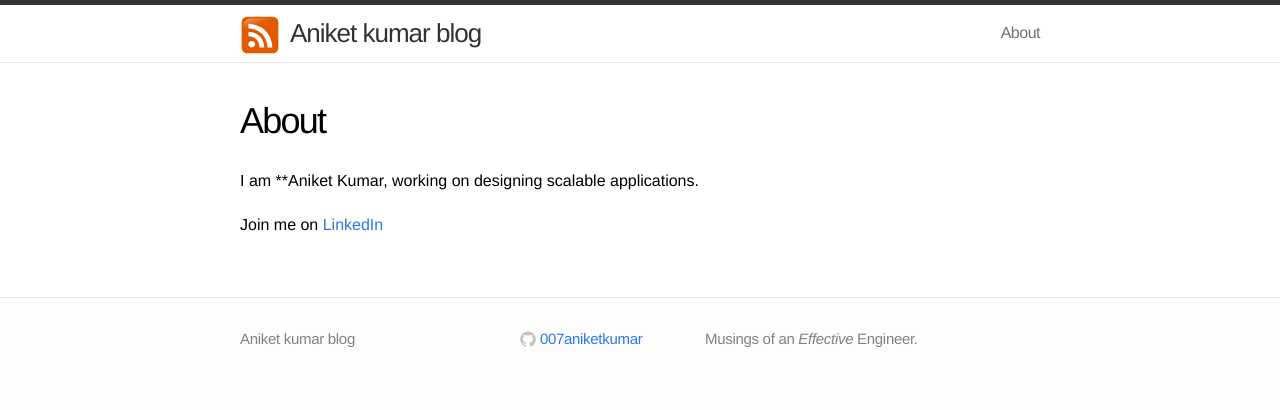
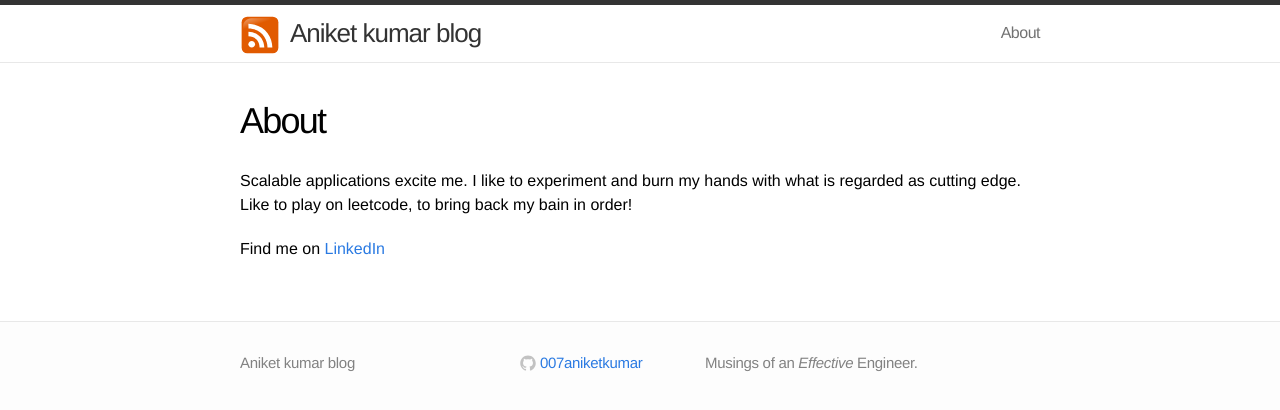
Before and after one commit to 007aniketkumar/007aniketkumarblog.github.io, a Jekyll site: the page built from about.md, in a window 1280 px wide. Shown: the top 410 px of the page. Built offline with Jekyll 4.4.1, drawn with Linux system fonts in a browser that asks for light colours.

Commit message:
Update about.md

```diff
--- a/about.md
+++ b/about.md
@@ -4,6 +4,6 @@ title: About
 permalink: /about/
 ---
 
-I am **Aniket Kumar, working on designing scalable applications.
+Scalable applications excite me. I like to experiment and burn my hands with what is regarded as cutting edge. Like to play on leetcode, to bring back my bain in order!
 
-Join me on <a href=" https://www.linkedin.com/in/aniket-kumar-23105a14/">LinkedIn</a>
+Find me on <a href=" https://www.linkedin.com/in/aniket-kumar-23105a14/">LinkedIn</a>
```
